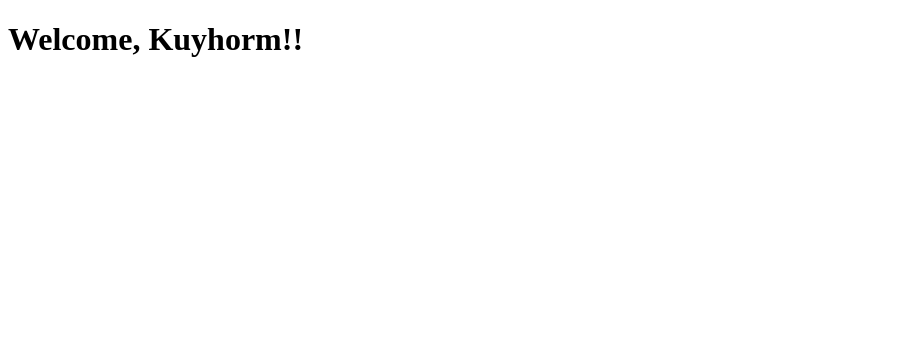
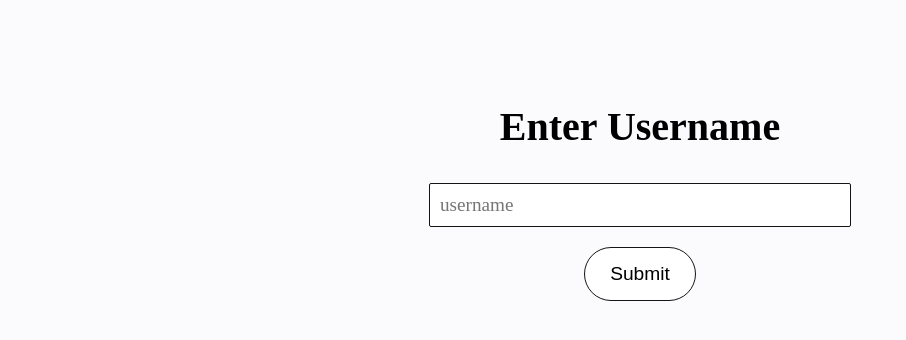
Before and after one commit to TheBrown/redux-thunk-gh-search, a React (Create React App) app: page / in a window 1280 px wide. Shown: the top 340 px of the page, without its empty margins (0-906 px from the left). Built offline with nearby package versions, Linux system fonts and the light colour scheme.

Commit message:
Complete play around with redux-thunk

```diff
--- a/src/actions/fetchAction.js
+++ b/src/actions/fetchAction.js
@@ -1,20 +1,35 @@
-import store from '../store';
+import store from "../store";
 
 export const fetch_post = () => {
-    return {
-        type: 'FETCH_USER'
-    }
-}
+  return {
+    type: "FETCH_USER"
+  };
+};
 
 export const receive_post = post => {
-    return {
-        type: 'FETCHED_USER',
-        data: post
-    }
-}
+  return {
+    type: "FETCHED_USER",
+    data: post
+  };
+};
 
 export const receive_error = () => {
-    return {
-        type: 'RECEIVE_ERROR'
-    }
-}
+  return {
+    type: "RECEIVE_ERROR"
+  };
+};
+
+export const thunk_action_creator = username => {
+  const user = username.replace(/\s/g, "");
+  store.dispatch(fetch_post());
+  return function(dispatch, getState) {
+    return fetch(`https://api.github.com/users/${user}`)
+      .then(data => data.json())
+      .then(data => {
+        if (data.message === "Not Found") {
+          throw new Error("No such user found!!");
+        } else dispatch(receive_post(data));
+      })
+      .catch(err => dispatch(receive_error()));
+  };
+};
--- /dev/null
+++ b/src/components/UserInfo.js
@@ -0,0 +1,29 @@
+import React from "react";
+
+const UserInfo = props => (
+  <div className="user-info">
+    <div className="avatar">
+      <img src={props.user.avatar_url} alt="avatar" width="250px" />
+    </div>
+
+    <div className="content">
+      <h1>{props.user.name}</h1>
+      <p>
+        <strong>Bio:</strong>
+        {props.user.bio}
+      </p>
+      <p>
+        <strong>Location:</strong> {props.user.location}
+      </p>
+
+      <p>
+        <strong>Follower:</strong> {props.user.followers}
+      </p>
+      <p>
+        <strong>Following:</strong> {props.user.following}
+      </p>
+    </div>
+  </div>
+);
+
+export default UserInfo;
--- /dev/null
+++ b/src/components/index.css
@@ -0,0 +1,87 @@
+body {
+    margin: 0;
+    padding: 0;
+    font-family: sans-serif;
+    background: #fbfafc;
+    font-family: "Brandon Grotesque";
+  }
+
+  .container {
+    max-width: 960px;
+    margin: 0 auto;
+  }
+  input {
+    border: 1.2px solid #141414;
+    background: #fff;
+    width: 50%;
+    font-size: 1.2rem;
+    padding: 10px;
+    outline: none;
+    border-radius: 2px;
+  }
+
+  ::placeholder {
+    font-size: 1.2rem;
+    font-family: "Brandon Grotesque";
+  }
+
+  .form {
+    display: flex;
+    justify-content: center;
+    align-items: center;
+    flex-direction: column;
+    padding: 10px 20px;
+    margin: 60px;
+  }
+
+  .user-info {
+    display: grid;
+    grid-template-columns: 1fr 2fr;
+    grid-gap: 20px;
+    background: #fff;
+    padding: 2rem;
+    border-radius: 40px;
+    font-size: 1.2rem;
+    box-shadow: 2px 4px 10px rgba(0, 0, 0, 0.12);
+    margin-bottom: 40px;
+  }
+  .content {
+    line-height: 2rem;
+  }
+
+  .error {
+    color: #ff5a5f;
+    text-align: center;
+    font-size: 2rem;
+  }
+
+  .avatar {
+    border-right: 1px solid rgba(0, 0, 0, 0.12);
+    display: flex;
+    align-items: flex-start;
+  }
+
+  .title {
+    font-size: 2.5rem;
+  }
+
+  .button {
+    background: #fff;
+    border: 1.2px solid #141414;
+    padding: 15px 25px;
+    border-radius: 40px;
+    text-align: center;
+    margin-top: 20px;
+    font-size: 1.2rem;
+    transition: all 0.2s ease-in-out;
+    outline: none;
+  }
+
+  .button:hover {
+    background: #141414;
+    color: #fff;
+  }
+  img {
+    border-radius: 50%;
+    border: 2px solid #141414;
+  }
--- a/src/containers/App.js
+++ b/src/containers/App.js
@@ -1,14 +1,53 @@
-import React, { Component } from 'react';
+import React, { Component } from "react";
+import { connect } from "react-redux";
+import UserInfo from "../components/UserInfo";
+import { thunk_action_creator } from "../actions/fetchAction";
+class App extends Component {
+  handleSubmit = e => {
+    e.preventDefault();
+    const username = this.getUsername.value;
+    this.props.dispatch(thunk_action_creator(username));
+    this.getUsername.value = "";
+    console.log(username);
+  };
 
+  render() {
+    console.log(this.props.data);
+    console.log("isFetching>>>", this.props.data.isFetching);
+    console.log("isError>>>", this.props.data.isError);
+    return (
+      <div className="container">
+        <form className="form" onSubmit={this.handleSubmit}>
+          <h2 className="title">Enter Username</h2>
+          <input
+            type="text"
+            required
+            placeholder="username"
+            ref={input => {
+              this.getUsername = input;
+            }}
+          />
+          <button className="button">Submit</button>
+        </form>
 
-class App extends Component {
-  render() {
-    return (
-      <div>
-        <h1>Welcome, Kuyhorm!! </h1>
+        {this.props.data.isFetching ? <h3>Loading....</h3> : null}
+
+        {this.props.data.isError ? (
+          <h3 className="error">No Such User exists.</h3>
+        ) : null}
+
+        {Object.keys(this.props.data.userData).length > 0 ? (
+          <UserInfo user={this.props.data.userData} />
+        ) : null}
       </div>
     );
   }
 }
 
-export default App;
+const mapStateToProps = state => {
+  return {
+    data: state
+  };
+};
+
+export default connect(mapStateToProps)(App);
--- a/src/reducers/index.js
+++ b/src/reducers/index.js
@@ -1,11 +1,35 @@
 const initialState = {
-    userData: {},
-    isFetching: false,
-    isError: false
-}
+  userData: {},
+  isFetching: false,
+  isError: false
+};
 
-const asyncReducer = (state = initialState, action) => {
-    return state;
-}
+const asyncReducer = (state = initialState, { type, data }) => {
+  switch (type) {
+    case "FETCH_USER":
+      return {
+        ...state,
+        isFetching: true,
+        userData: {},
+        isError: false
+      };
+    case "FETCHED_USER":
+      return {
+        ...state,
+        isFetching: false,
+        userData: data,
+        isError: false
+      };
+    case "RECEIVE_ERROR":
+      return {
+        ...state,
+        isFetching: false,
+        isError: true
+      };
+
+    default:
+      return state;
+  }
+};
 
 export default asyncReducer;
```
Also changed, not shown: src/index.js (+11 -13 lines), 1 other file (tests, documents, lock files or other folders).
